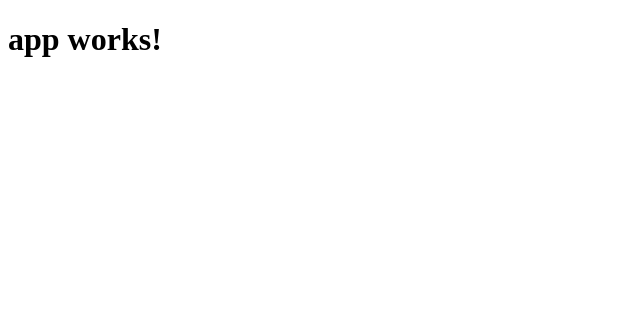
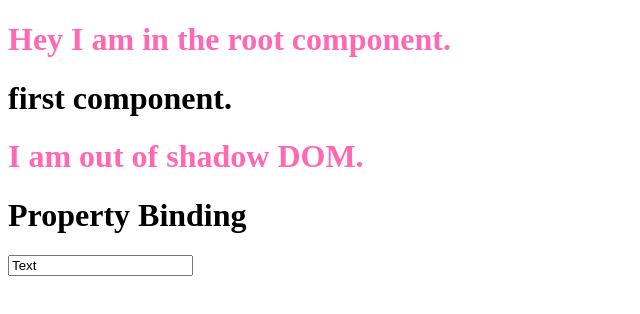
Before and after one commit to goku321/angular2-projects, an Angular app: page / in a window 1280 px wide. Shown: the top 314 px of the page, without its empty margins (0-640 px from the left). Built offline with nearby package versions, Linux system fonts and the light colour scheme.

Commit message:
data binding component added

```diff
--- a/src/app/app.component.css
+++ b/src/app/app.component.css
@@ -0,0 +1,3 @@
+h1 {
+  color: hotpink;
+}
--- a/src/app/app.component.html
+++ b/src/app/app.component.html
@@ -1,3 +1,5 @@
 <h1>
-  {{title}}
+  Hey I am in the root component.
 </h1>
+<demo-first><h1>I am out of shadow DOM.</h1></demo-first>
+<demo-databinding></demo-databinding>
--- a/src/app/app.component.ts
+++ b/src/app/app.component.ts
@@ -1,7 +1,7 @@
 import { Component } from '@angular/core';
 
 @Component({
-  selector: 'app-root',
+  selector: 'demo-root',
   templateUrl: './app.component.html',
   styleUrls: ['./app.component.css']
 })
--- a/src/app/app.module.ts
+++ b/src/app/app.module.ts
@@ -4,10 +4,14 @@ import { FormsModule } from '@angular/forms';
 import { HttpModule } from '@angular/http';
 
 import { AppComponent } from './app.component';
+import { FirstComponent } from './first/first.component';
+import { DatabindingComponent } from './databinding/databinding.component';
 
 @NgModule({
   declarations: [
-    AppComponent
+    AppComponent,
+    FirstComponent,
+    DatabindingComponent
   ],
   imports: [
     BrowserModule,
--- /dev/null
+++ b/src/app/databinding/databinding.component.html
@@ -0,0 +1,2 @@
+<h1>Property Binding</h1>
+<input type="text" value="Text">
--- /dev/null
+++ b/src/app/databinding/databinding.component.ts
@@ -0,0 +1,15 @@
+import { Component, OnInit } from '@angular/core';
+
+@Component({
+  selector: 'demo-databinding',
+  templateUrl: './databinding.component.html',
+  styleUrls: ['./databinding.component.css']
+})
+export class DatabindingComponent implements OnInit {
+
+  constructor() { }
+
+  ngOnInit() {
+  }
+
+}
--- /dev/null
+++ b/src/app/first/first.component.css
@@ -0,0 +1,5 @@
+p {
+  color: darkmagenta;
+  font-size: 24px;
+  font-weight: bold;
+}
--- /dev/null
+++ b/src/app/first/first.component.html
@@ -0,0 +1,4 @@
+<h1>
+  first component.
+</h1>
+<ng-content></ng-content>
--- a/src/index.html
+++ b/src/index.html
@@ -9,6 +9,6 @@
   <link rel="icon" type="image/x-icon" href="favicon.ico">
 </head>
 <body>
-  <app-root>Loading...</app-root>
+  <demo-root>Hello, World!</demo-root>
 </body>
 </html>
```
Also changed, not shown: src/app/first/first.component.ts (added, +10 -0 lines), src/app/databinding/databinding.component.css (added), 2 other files (tests, documents, lock files or other folders).
